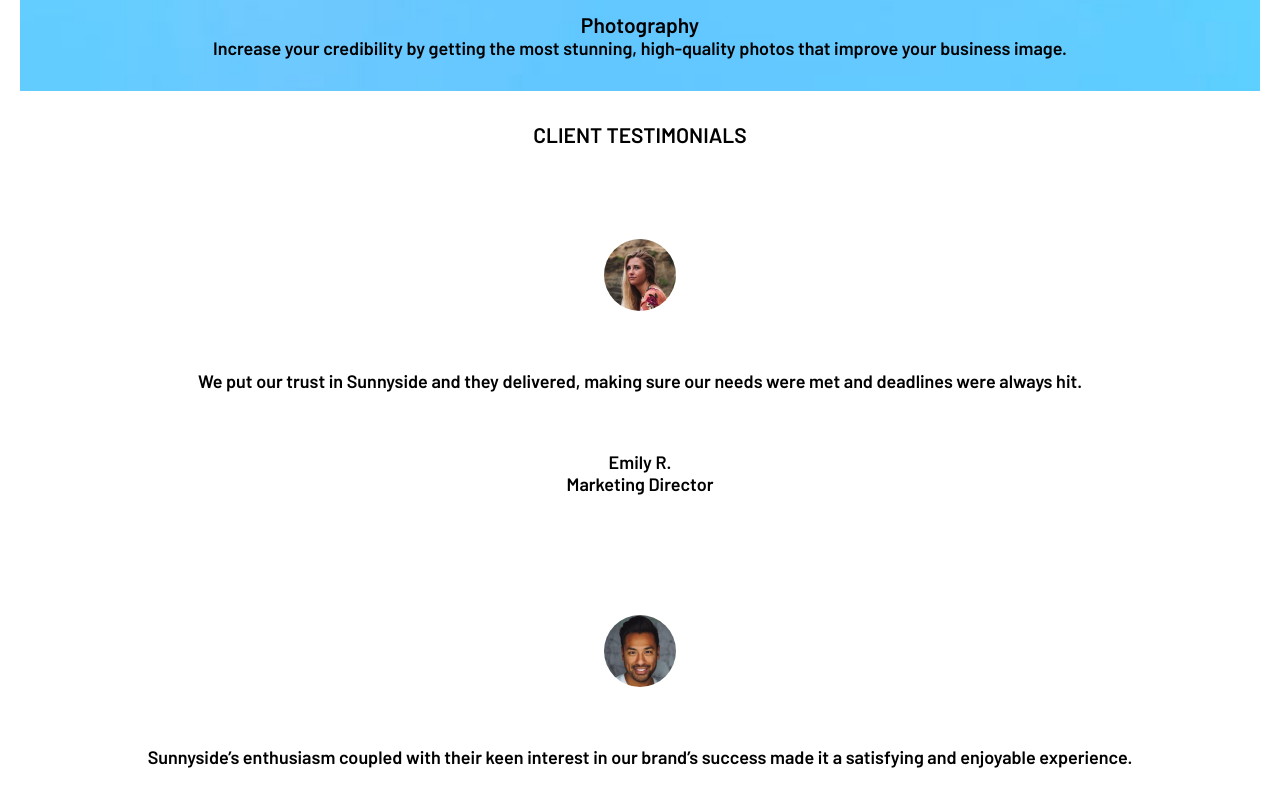
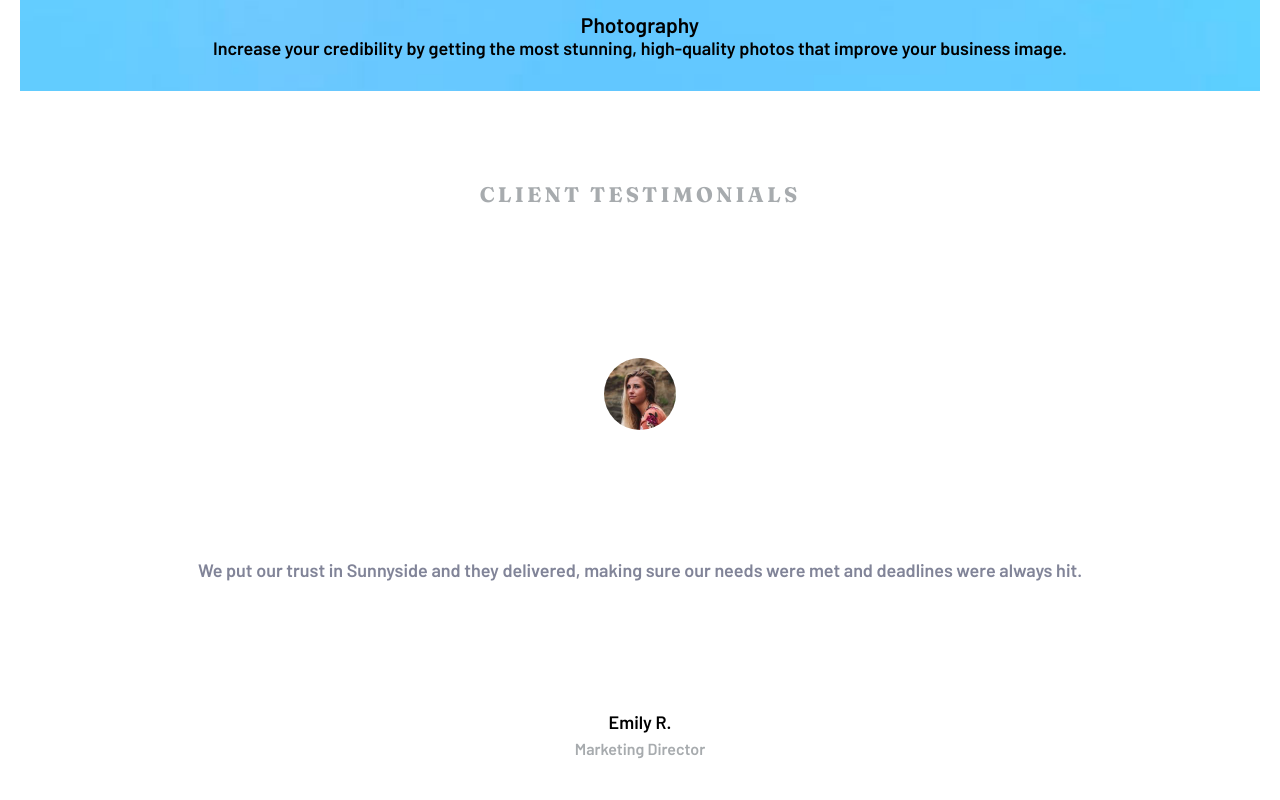
Before and after one commit to Birrellc/Practice__Sunnyside-Agency, a React (Create React App) app: page / in a window 1280 px wide. Shown: the part 5060-5860 px from the top of the page. Built offline with nearby package versions, Linux system fonts and the light colour scheme; the HTML template or start-up script is replaced by a standard one.

Commit message:
Styles: updated testimonial component styling

```diff
--- a/src/components/Testimonials/Testimonials.css
+++ b/src/components/Testimonials/Testimonials.css
@@ -10,6 +10,25 @@
     padding: 2.5%;
 }
 
+.testimonial-header h3 {
+    color: hsl(210, 4%, 67%);
+    padding: 5% 0;
+    font-family: 'Fraunces', serif;
+    letter-spacing: 0.2rem;
+}
+
+.testimonial-test p {
+    color: hsl(232, 10%, 55%);
+    text-align: center;
+    padding: 8% 0;
+}
+
+.testimonial-role {
+    padding-top: 5%;
+    color: hsl(210, 4%, 67%);
+    font-size: 1rem;
+}
+
 .testimonial img {
     border-radius: 50%;
 }
```
